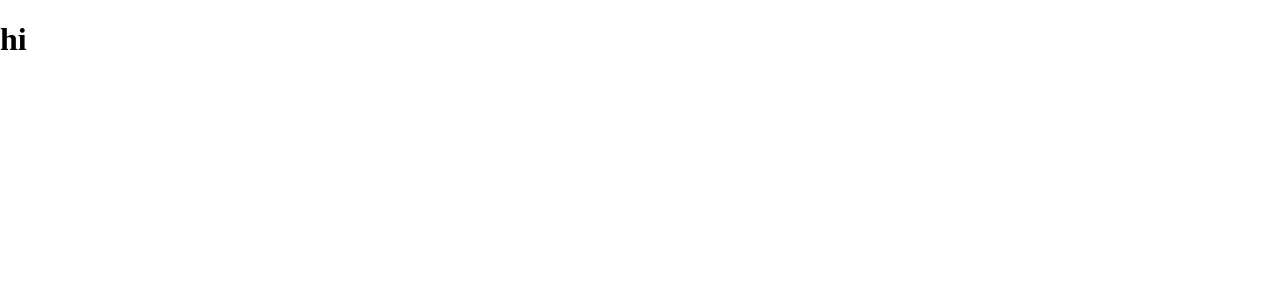
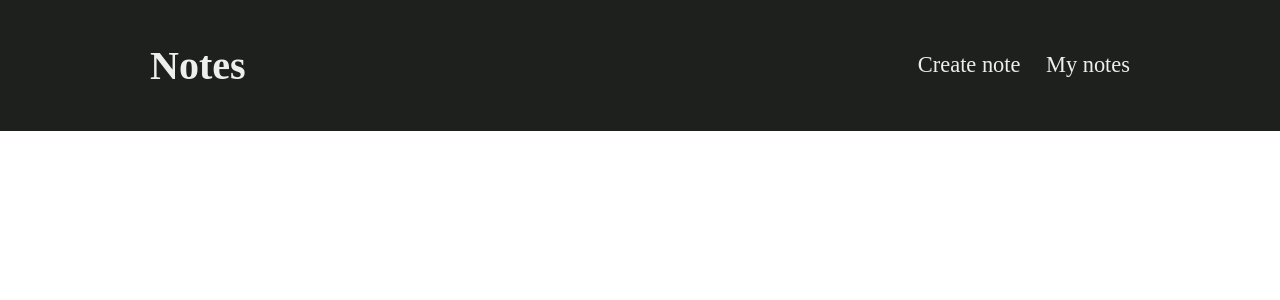
Before and after one commit to tadanama/react-notes-app, a React (Vite) app in the folder client/: page / in a window 1280 px wide. Shown: the top 300 px of the page. Built offline with nearby package versions, Linux system fonts and the light colour scheme.

Commit message:
Render the Header component

```diff
--- a/client/src/App.jsx
+++ b/client/src/App.jsx
@@ -1,8 +1,10 @@
-
+import Header from "./component/Header";
 
 function App() {
 	return (
-		<h1>hi</h1>
+		<>
+			<Header />
+		</>
 	);
 }
 
```
